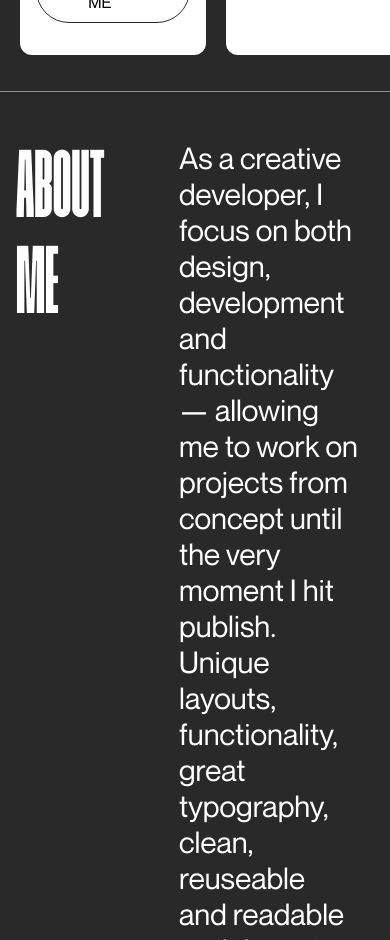
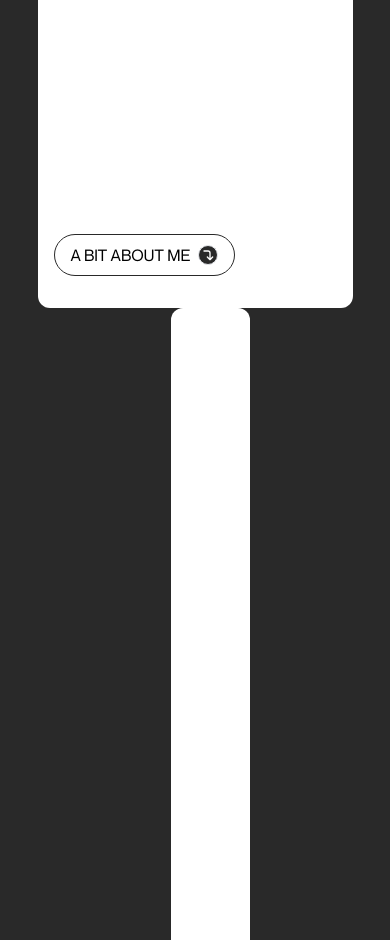
Before and after one commit to Dejare/dejj-23, a React (Create React App) app: page / in a window 390 px wide. Shown: the part 1060-2000 px from the top of the page. Built offline with nearby package versions, Linux system fonts and the light colour scheme.

Commit message:
fixing responsiveness

```diff
--- a/src/App.js
+++ b/src/App.js
@@ -1,15 +1,17 @@
-import React from 'react'
-import './assets/styles/main.scss'
-import { HiOutlineMenuAlt4 } from 'react-icons/hi'
-import { TbCornerRightDown } from 'react-icons/tb'
+import React from "react";
+import "./assets/styles/main.scss";
+import { HiOutlineMenuAlt4 } from "react-icons/hi";
+import { TbCornerRightDown } from "react-icons/tb";
 
 const App = () => {
   return (
-    <div className='w-screen'>
-      <header className='w-screen justify-between'>
+    <div className="w-screen">
+      <header className="w-screen justify-between">
         <label htmlFor="logo">Adejare</label>
-        <div className='flex flex-row items-center'>
-          <button className='px-5 py-2 rounded-full bg-neutral-700 text-white text-sm mr-5'>COLOR MODE</button>
+        <div className="flex flex-row items-center">
+          <button className="px-5 py-2 rounded-full bg-neutral-700 text-white text-sm md:mr-5 mr-1">
+            COLOR MODE
+          </button>
           <nav>
             <HiOutlineMenuAlt4 />
           </nav>
@@ -20,9 +22,8 @@ const App = () => {
       <div>
         {/* hero */}
         <div data-scroll-speed="2" data-scroll>
-          <div className="relative w-screen   md:h-[60vh] h-[20vh] flex items-center z-[5] text-[#f1f1f1] overflow-hidden">
-
-            <div class="inline-flex whitespace-nowrap crawling-line crawling-line--large font-head text-[350px] uppercase heading">
+          <div className="relative w-screen   md:h-[60vh] h-[50vh] flex items-center z-[5] text-[#f1f1f1] overflow-hidden">
+            <div class="inline-flex whitespace-nowrap crawling-line crawling-line--large font-head md:text-[350px] text-[250px] uppercase heading">
               {/* <div
                 class="inline-block align-top animate-[crawling-line_10s_linear_infinite]"
                 data-line="0"
@@ -39,59 +40,94 @@ const App = () => {
                 class="inline-block align-top animate-[crawling-line_20s_linear_infinite]"
                 data-line="0"
               >
-                Frontend Developer & creative director &nbsp;
+                Frontend Developer & creative
+                director &nbsp;
               </div>
               <div
                 class="inline-block align-top animate-[crawling-line_20s_linear_infinite] mx-20"
                 data-line="1"
               >
-                Frontend Developer & creative director &nbsp;
+                Frontend Developer & creative
+                director &nbsp;
               </div>
             </div>
           </div>
         </div>
 
         {/* images, card */}
-        <div className='flex flex-row p-5 w-screen items-center'>
-          <div className='w-[50vw] h-screen bg-white rounded-xl p-4 flex flex-col items-start justify-between'>
+        <div className="flex md:flex-row flex-col p-5 w-screen items-center">
+          <div className="md:w-[50vw] w-[90%] h-screen bg-white rounded-xl p-4 flex flex-col items-start justify-between">
             <div>
-              <h2 className='text-3xl'>Hey, I'm Adejare. <br /> I curate immersive experience with technology and work with people all over the world to create tailor-made websites and applications</h2>
+              <h2 className="text-3xl">
+                Hey, I'm Adejare. <br /> I
+                curate immersive experience with
+                technology and work with people
+                all over the world to create
+                tailor-made websites and
+                applications
+              </h2>
             </div>
-            <button className='button rounded-full uppercase flex flex-row items-center border border-[#292929]'>a bit about me <div className="bg-[#292929] text-white rounded-full w-5 h-5 items-center justify-center flex border  ml-2"><TbCornerRightDown /></div></button>
+            <button className="button rounded-full uppercase flex flex-row items-center border border-[#292929]">
+              a bit about me{" "}
+              <div className="bg-[#292929] text-white rounded-full w-5 h-5 items-center justify-center flex border  ml-2">
+                <TbCornerRightDown />
+              </div>
+            </button>
           </div>
           <div>
-            <div className='w-[50vw] h-screen bg-white rounded-xl p-6 mx-5'>
-              <h2>Hey, I'm Adejare. <br /> I curate immersive experience with technology and work with people all over the world to create tailor-made websites and applications</h2>
-            </div>
+            <div className="md:w-[50vw] w-[90%] h-screen bg-white rounded-xl p-6 mx-5 order-1"></div>
           </div>
         </div>
-
-
       </div>
       {/* about  */}
-      <hr className='my-4 border-[#fff7]' />
-      <div className='mt-8'>
-        <div className='flex flex-row items-start justify-between p-4 w-screen text-white mb-12'>
-          <div className='w-2/12'>
-            <h1 className='heading text-8xl'>ABOUT ME</h1>
+      <hr className="my-4 border-[#fff7]" />
+      <div className="mt-8">
+        <div className="flex md:flex-row flex-col items-start justify-between p-4 w-screen text-white mb-12">
+          <div className="md:w-2/12 w-full">
+            <h1 className="heading md:text-8xl text-5xl">
+              ABOUT ME
+            </h1>
           </div>
-          <p className='w-6/12 body text-3xl mr-4'>As a creative developer, I focus on both design, development and functionality — allowing me to work on projects from concept until the very moment I hit publish. Unique layouts, functionality, great typography, clean, reuseable and readable codebase is what I focus on when working on websites.</p>
+          <p className="md:w-6/12 w-full body md:text-3xl text-xl mr-4">
+            As a creative developer, I focus on both
+            design, development and functionality —
+            allowing me to work on projects from concept
+            until the very moment I hit publish. Unique
+            layouts, functionality, great typography,
+            clean, reuseable and readable codebase is
+            what I focus on when working on websites.
+          </p>
         </div>
-        <hr className='my-4 border-[#fff7]' />
-        <div className='flex flex-row items-start justify-between p-4 w-screen text-white mb-12'>
-          <div className='w-2/12'>
-            <h1 className='heading text-8xl'>WHAT I DO</h1>
+        <hr className="my-4 border-[#fff7]" />
+        <div className="flex md:flex-row flex-col items-start justify-between p-4 w-screen text-white mb-12">
+          <div className="md:w-2/12 w-full">
+            <h1 className="heading md:text-8xl text-5xl">
+              WHAT I DO
+            </h1>
           </div>
-          <div className='w-6/12'>
-            <p className=' body text-3xl mr-4'>As a creative developer, I focus on both design, development and functionality — allowing me to work on projects from concept until the very moment I hit publish. Unique layouts, functionality, great typography, clean, reuseable and readable codebase is what I focus on when working on websites.</p>
-            <button className='button rounded-full uppercase flex flex-row items-center text-white border-white border '>explore my work <div className="bg-[#292929] text-white rounded-full w-5 h-5 items-center justify-center flex ml-2"><TbCornerRightDown /></div></button>
+          <div className="md:w-6/12 w-full">
+            <p className=" body md:text-3xl  text-xl md:mr-4">
+              As a creative developer, I focus on
+              both design, development and
+              functionality — allowing me to work on
+              projects from concept until the very
+              moment I hit publish. Unique layouts,
+              functionality, great typography,
+              clean, reuseable and readable codebase
+              is what I focus on when working on
+              websites.
+            </p>
+            <button className="button rounded-full uppercase flex flex-row items-center text-white border-white border ">
+              explore my work{" "}
+              <div className="bg-[#292929] text-white rounded-full w-5 h-5 items-center justify-center flex ml-2">
+                <TbCornerRightDown />
+              </div>
+            </button>
           </div>
-
-
         </div>
       </div>
     </div>
-  )
-}
+  );
+};
 
-export default App
+export default App;
```
